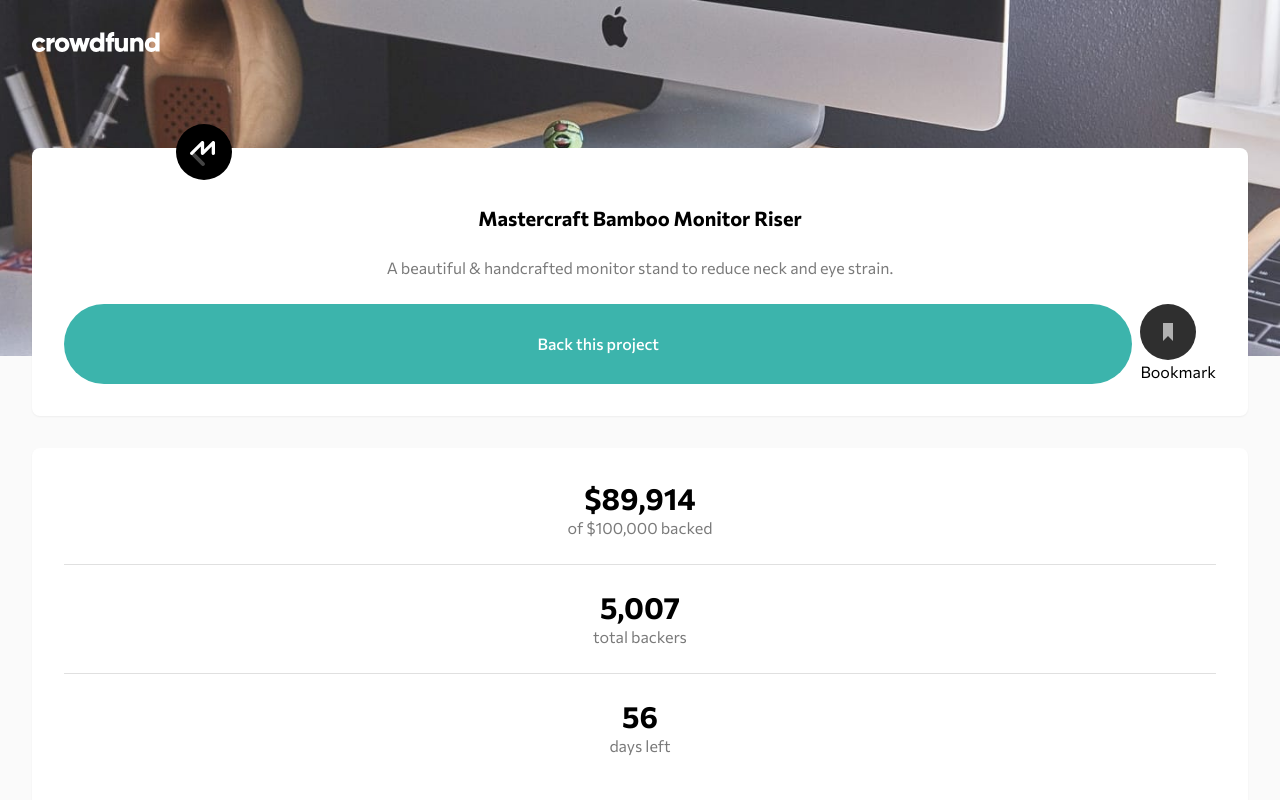
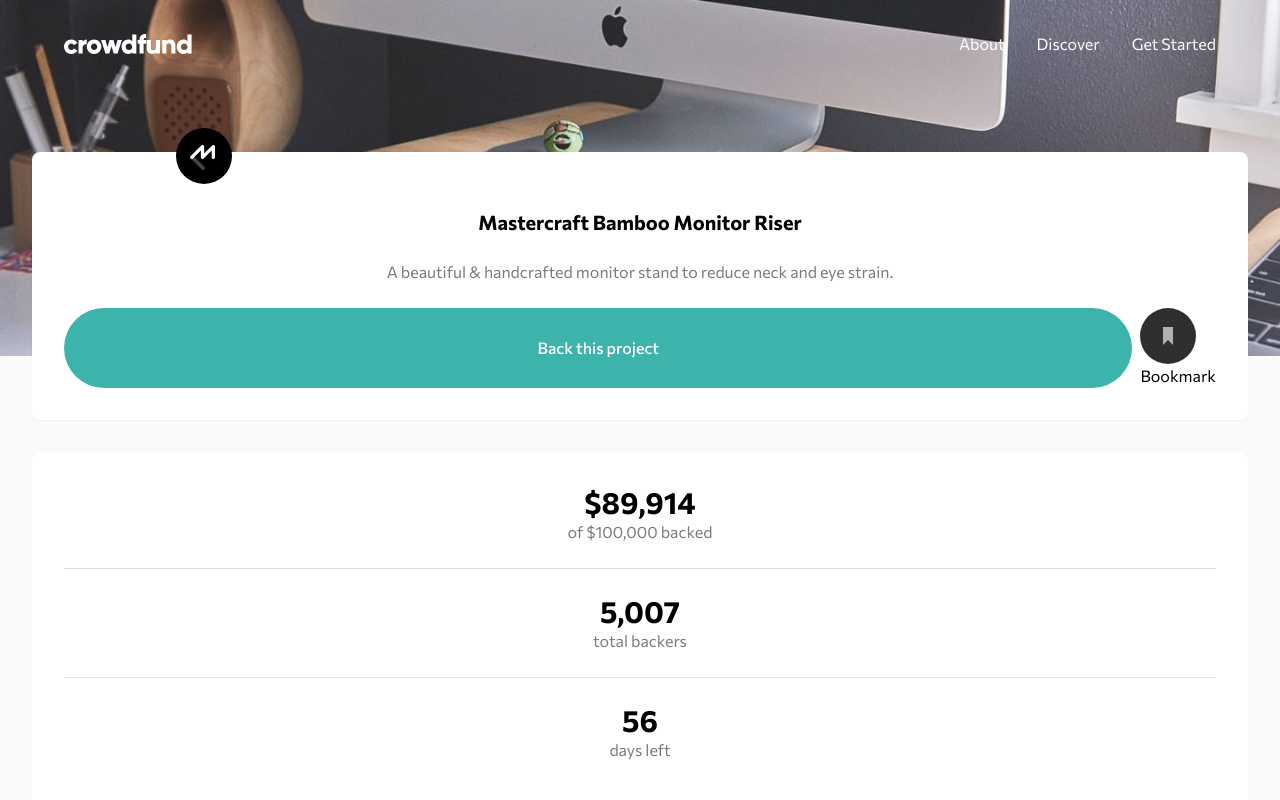
Before and after one commit to to-my-learning-path/crowdfunding-product-page, a React (Vite) app: page / in a window 1280 px wide. Shown: the top 800 px of the page. Built offline with nearby package versions, Linux system fonts and the light colour scheme.

Commit message:
Updated header desktop styles

```diff
--- a/src/components/Header.jsx
+++ b/src/components/Header.jsx
@@ -3,16 +3,18 @@ import Logo from ".././assets/images/logo.svg";
 import CloseIcon from ".././assets/images/icon-close-menu.svg";
 import OpenIcon from ".././assets/images/icon-hamburger.svg";
 
-import { Backdrop, Divider } from "@mui/material";
+import { Backdrop, Divider, useMediaQuery } from "@mui/material";
 
 const Header = () => {
   const [isOpen, setIsOpen] = useState(false);
+  const isMobile = useMediaQuery("(max-width: 767px)");
   return (
-    <header className=" flex justify-between p-8 relative">
+    <header className=" md:px-12 lg:px-16 flex justify-between p-8 relative">
       <img className=" object-contain z-10" src={Logo} alt="Crowdfund Logo" />
       <button className=" z-10 md:hidden" onClick={() => setIsOpen(!isOpen)}>
         {isOpen ? <img src={CloseIcon} alt="" /> : <img src={OpenIcon} />}
       </button>
+      {isMobile ? (
         <Backdrop
           className=" absolute min-h-screen z-10"
           open={isOpen}
@@ -38,6 +40,23 @@ const Header = () => {
             </ul>
           </nav>
         </Backdrop>
+      ) : (
+        <nav>
+          <ul className=" flex justify-between gap-4 text-[#fff]">
+            <li className="">
+              <a href="#">About</a>
+            </li>
+            <Divider />
+            <li className=" ">
+              <a href="#">Discover</a>
+            </li>
+            <Divider />
+            <li className=" ">
+              <a href="#">Get Started</a>
+            </li>
+          </ul>
+        </nav>
+      )}
     </header>
   );
 };
```
Lines whose indentation alone changed are shown as unchanged.
